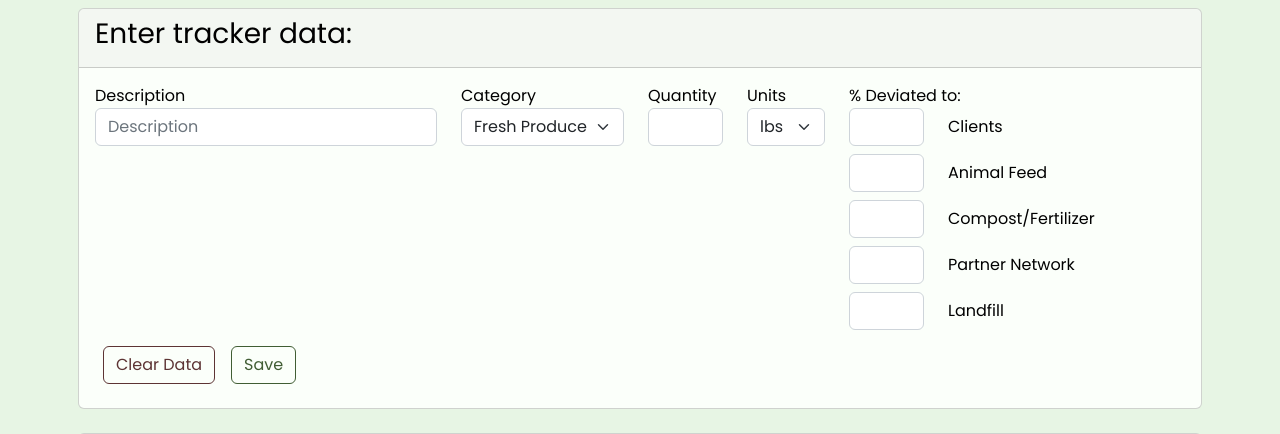
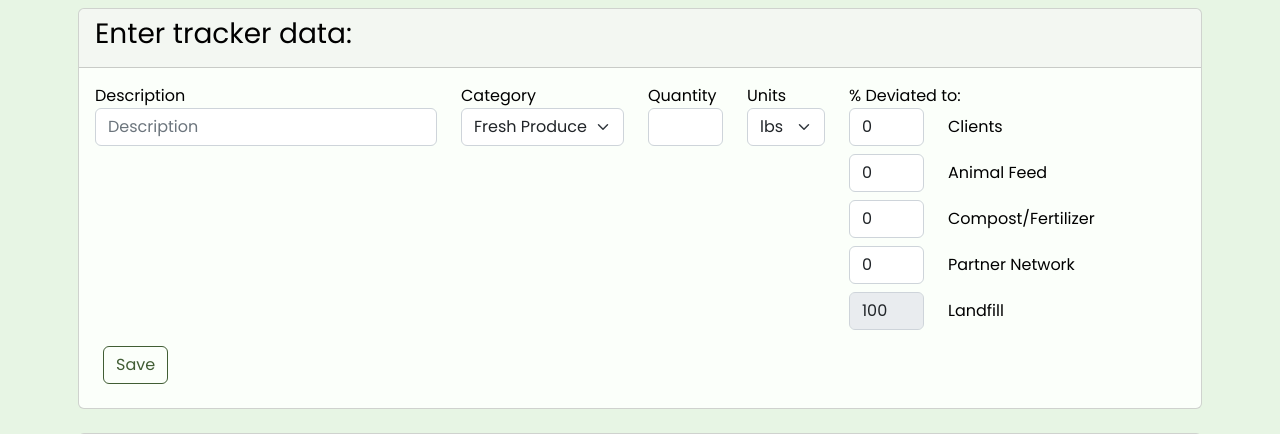
Before and after one commit to Harman-Sahota/Multiple-days-Non-Profits-and-Health-Wellness-Group-B, a Django app: page /postlogin/tracker/ in a window 1280 px wide. Shown: the part 50-484 px from the top of the page. Run offline with Django 4.2, Linux system fonts and the light colour scheme; data that the repository does not hold is empty.

Commit message:
Created landfill calculator function

```diff
--- a/multi_non/postlogin/static/postlogin/css/tracker.css
+++ b/multi_non/postlogin/static/postlogin/css/tracker.css
@@ -19,3 +19,15 @@
     background-color: #5d3434 !important;
     color: white !important;
 }
+
+/* Chrome, Safari, Edge, Opera */
+input::-webkit-outer-spin-button,
+input::-webkit-inner-spin-button {
+  -webkit-appearance: none;
+  margin: 0;
+}
+
+/* Firefox */
+input[type=number] {
+  -moz-appearance: textfield;
+}
--- /dev/null
+++ b/multi_non/postlogin/static/postlogin/js/tracker.js
@@ -0,0 +1,12 @@
+const clients = document.getElementById("clients");
+const afeed = document.getElementById("animalfeed");
+const compost = document.getElementById("compost/fert");
+const partNet = document.getElementById("partnet");
+const landfill = document.getElementById('landfill');
+
+function calculateLandfill(){
+  const sum = Number(clients.value) + Number(afeed.value) + Number(compost.value) + Number(partNet.value);
+  const diff = 100 - Number(sum);
+
+  landfill.value = diff;
+}
--- a/multi_non/postlogin/templates/postlogin/tracker.html
+++ b/multi_non/postlogin/templates/postlogin/tracker.html
@@ -50,36 +50,36 @@
                             </div>
                             <div class="row pb-2">
                                 <div class="col-auto" id="percentcol">
-                                    <input type="text" class="form-control" id="clients" name="clients"
-                                        style="width: 75px;">
+                                    <input type="number" class="form-control" id="clients" name="clients"
+                                        style="width: 75px;" value="0" min="0" max="100" onkeyup="calculateLandfill()">
                                 </div>
                                 <div class="col d-flex align-items-center">Clients</div>
                             </div>
                             <div class="row pb-2">
                                 <div class="col-auto">
-                                    <input type="text" class="form-control" id="animalfeed" name="animalfeed"
-                                        style="width: 75px;">
+                                    <input type="number" class="form-control" id="animalfeed" name="animalfeed"
+                                        style="width: 75px;" value="0" min="0" max="100" onkeyup="calculateLandfill()">
                                 </div>
                                 <div class="col d-flex align-items-center">Animal Feed</div>
                             </div>
                             <div class="row pb-2">
                                 <div class="col-auto">
-                                    <input type="text" class="form-control" id="compost/fert" name="compost/fert"
-                                        style="width: 75px;">
+                                    <input type="number" class="form-control" id="compost/fert" name="compost/fert"
+                                        style="width: 75px;" value="0" min="0" max="100" onkeyup="calculateLandfill()">
                                 </div>
                                 <div class="col d-flex align-items-center">Compost/Fertilizer</div>
                             </div>
                             <div class="row pb-2">
                                 <div class="col-auto">
-                                    <input type="text" class="form-control" id="partnet" name="partnet"
-                                        style="width: 75px;">
+                                    <input type="number" class="form-control" id="partnet" name="partnet"
+                                        style="width: 75px;" value="0" min="0" max="100" onkeyup="calculateLandfill()">
                                 </div>
                                 <div class="col d-flex align-items-center">Partner Network</div>
                             </div>
                             <div class="row pb-2">
                                 <div class="col-auto">
-                                    <input type="text" class="form-control" id="landfill" name="landfill"
-                                        style="width: 75px;">
+                                    <input type="number" class="form-control" id="landfill" name="landfill"
+                                        style="width: 75px;" value="100" disabled>
                                 </div>
                                 <div class="col d-flex align-items-center">Landfill</div>
                             </div>
@@ -87,8 +87,6 @@
                     </div>
                     <div class="row p-2">
                         <div class="d-flex justify-content-start">
-                            <button type="button" class="delete btn btn-outline-danger" data-bs-toggle="modal"
-                                data-bs-target="#deleteModal">Clear Data</button>
                             <button class="save btn btn-outline-success" id="submit" type="submit">Save</button>
                         </div>
                     </div>
@@ -118,8 +116,8 @@
                     </tr>
                 </thead>
                 <tbody>
-                        {% for i in Object %}
-                        <tr>
+                    {% for i in Object %}
+                    <tr>
                         <td>{{i.0}}</td>
                         <td>{{i.1}}</td>
                         <td>{{i.2}}</td>
@@ -135,26 +133,7 @@
         </div>
     </div>
 </div>
-</div>
 
-<!-- Modal -->
-<div class="modal fade" id="deleteModal" tabindex="-1">
-    <div class="modal-dialog">
-        <div class="modal-content">
-            <div class="modal-header">
-                <h1 class="modal-title fs-5" id="deleteModalLabel">Delete data entry</h1>
-                <button type="button" class="btn-close" data-bs-dismiss="modal" aria-label="Close"></button>
-            </div>
-            <div class="modal-body">
-                Are you sure you want to delete this data entry?
-            </div>
-            <div class="modal-footer">
-                <button type="button" class="btn btn-secondary" data-bs-dismiss="modal">No</button>
-                <button type="reset" class="btn btn-primary" data-bs-dismiss="modal">Yes, delete this entry</button>
-            </div>
-        </div>
-    </div>
-</div>
 
 <script src="{% static 'postlogin/js/tracker.js'%}"></script>
 {% endblock content%}
```
